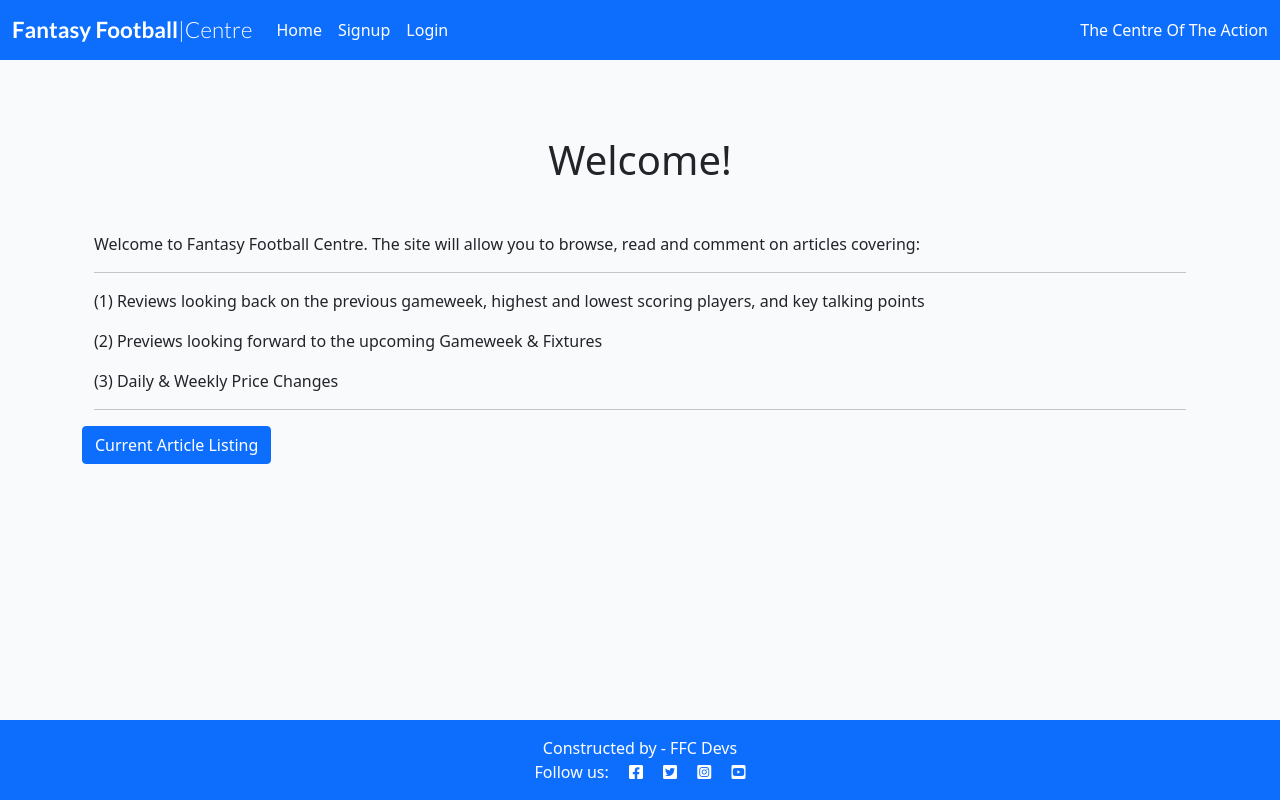
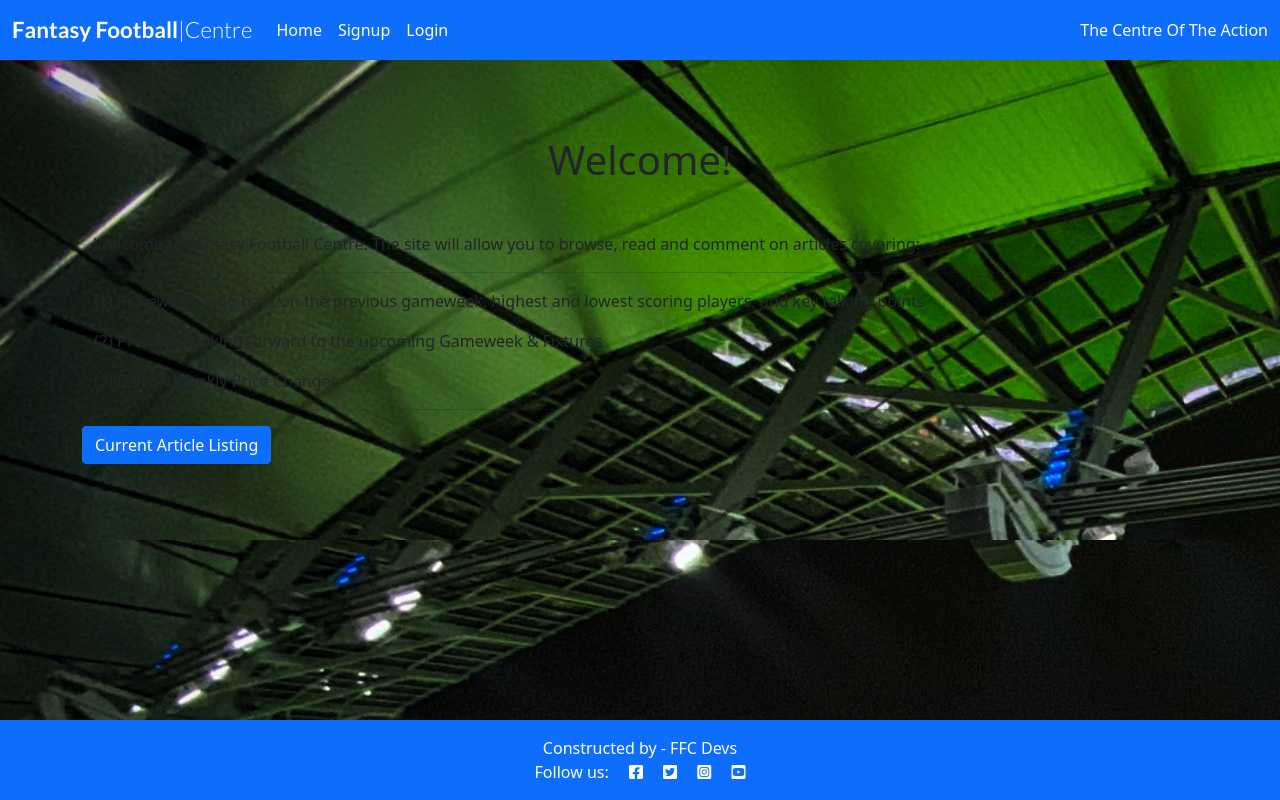
Before and after one commit to dkelly255/PP4-Fantasy-Football-Centre, a Django app: page / in a window 1280 px wide. Run offline with Django 3.2, Linux system fonts and the light colour scheme.

Commit message:
Attempt to change CSS formatting

```diff
--- a/static/css/style.css
+++ b/static/css/style.css
@@ -1,5 +1,6 @@
 body {
     background-color: #F9FAFC;
+
 }
 
 .brand {
@@ -27,6 +28,7 @@ body {
 
 .main-bg {
     background-color: #F9FAFC;
+    background-image: url(../images/background.jpg);
 }
 
 .card {
```
Also changed, not shown: static/images/background.jpg (added).
